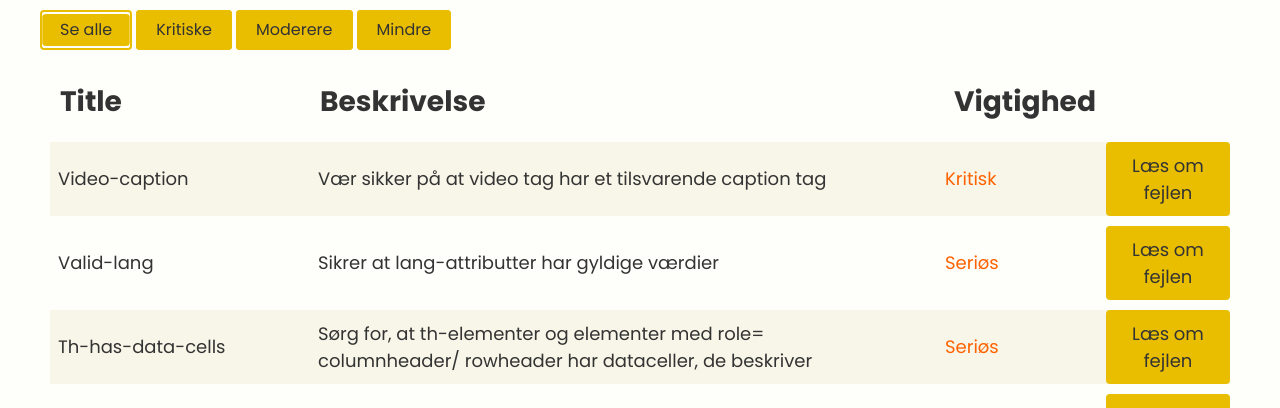
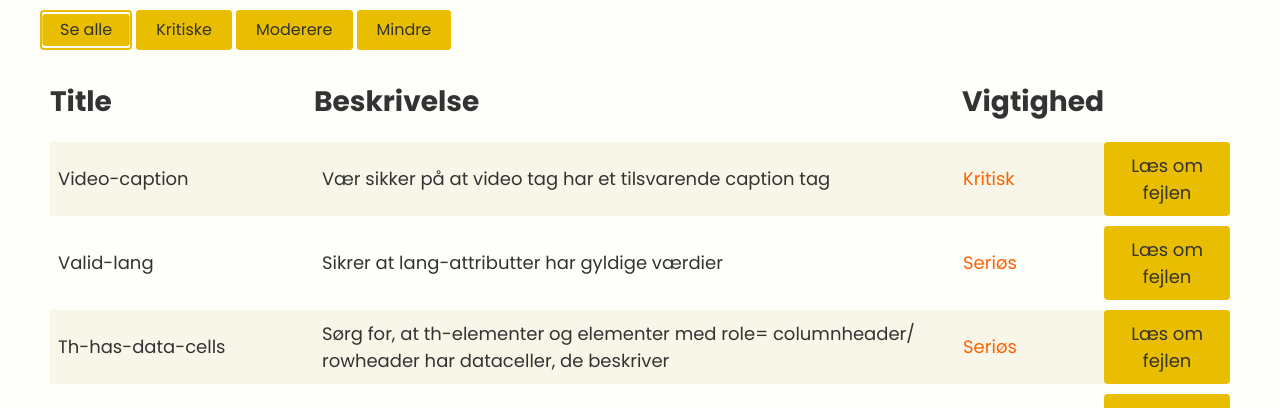
Before and after one commit to nila1010/ct-diversa, a Next.js app: page /regler in a window 1280 px wide. Shown: the part 384-792 px from the top of the page. Built offline with nearby package versions, Linux system fonts and the light colour scheme.

Commit message:
paddings

```diff
--- a/src/components/Regler.module.css
+++ b/src/components/Regler.module.css
@@ -51,9 +51,13 @@
 
 }
 
-.headerCell, .dataCell {
+.headerCell {
+    padding: 10px 0 10px 0;
+    text-align: left;
+}
+
+.dataCell {
     padding: 10px;
-    text-align: left;
 }
 
 .headerCell {
```
